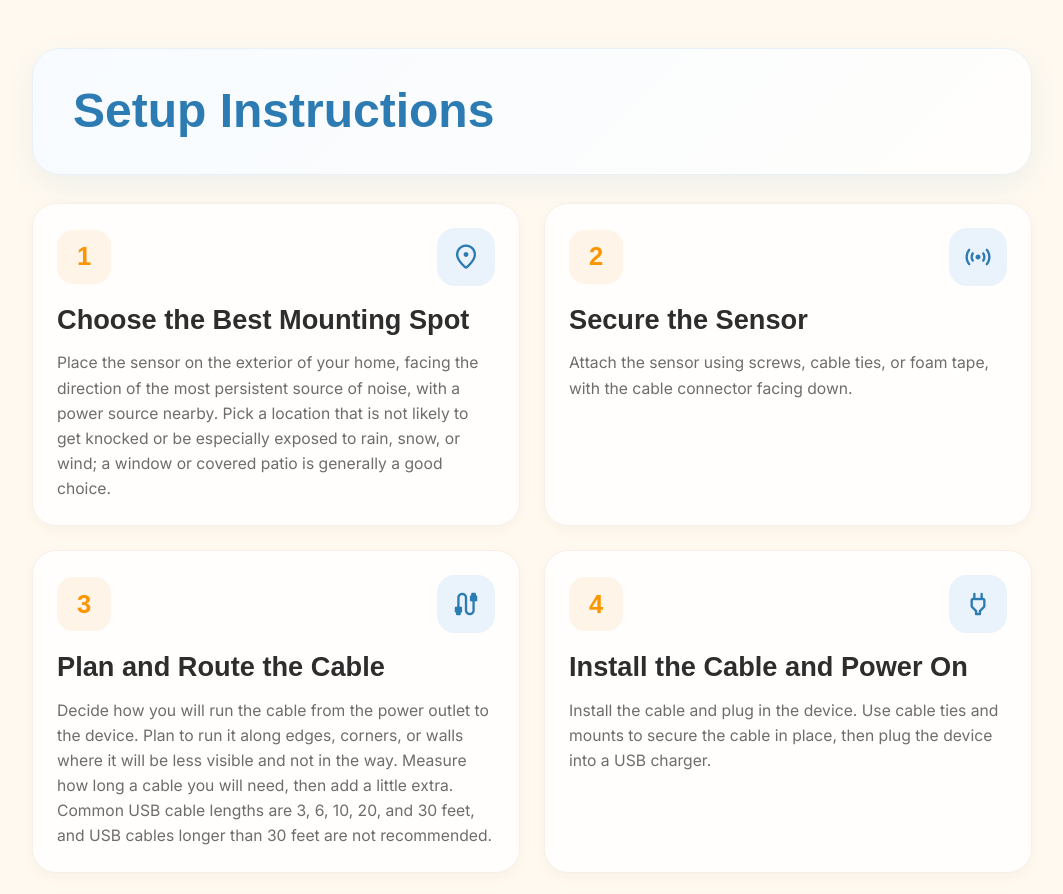
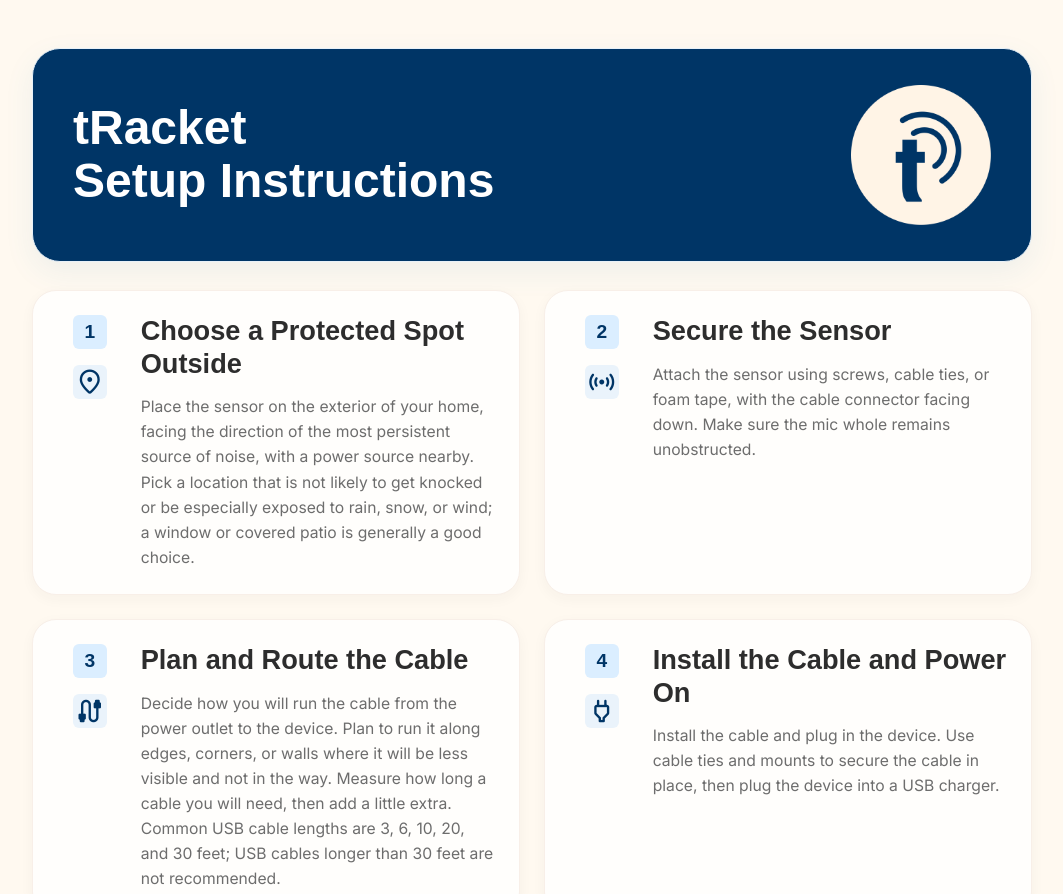
Before and after one commit to CivicTechTO/tRacket-strategy-design, a plain HTML site: page setup_guide/index.html in a window 1280 px wide. Shown: the top 894 px of the page, without its empty margins (108-1171 px from the left). Drawn offline with nearby package versions, Linux system fonts and the light colour scheme; a web font is replaced by a local one.

Commit message:
feat: adjust instructions and layout, add logo

```diff
--- a/setup_guide/index.html
+++ b/setup_guide/index.html
@@ -3,7 +3,7 @@
   <head>
     <meta charset="UTF-8" />
     <meta name="viewport" content="width=device-width, initial-scale=1.0" />
-    <title>Setup Instructions</title>
+    <title>tRacket Setup Instructions</title>
     <link rel="preconnect" href="https://fonts.googleapis.com" />
     <link rel="preconnect" href="https://fonts.gstatic.com" crossorigin />
     <link
@@ -18,7 +18,7 @@
       :root {
         --bg: #fff9f0;
         --surface: #fffefc;
-        --primary: #2c7bb2;
+        --primary: #003566;
         --secondary: #fb9500;
         --text: #2d2d2d;
         --muted: #6d6d6d;
@@ -44,7 +44,11 @@
       }
 
       .hero {
-        background: linear-gradient(135deg, #f7fbff, #fffefc);
+        display: flex;
+        align-items: center;
+        justify-content: space-between;
+        gap: 24px;
+        background: var(--primary);
         border: 1px solid #e8f1f8;
         border-radius: 28px;
         padding: 36px 40px;
@@ -56,7 +60,13 @@
         font-family: 'Familjen Grotesk', sans-serif;
         font-size: 3rem;
         line-height: 1.1;
-        color: var(--primary);
+        color: #fff;
+      }
+
+      .hero-logo {
+        width: 140px;
+        height: auto;
+        flex-shrink: 0;
       }
 
       .steps-grid {
@@ -67,6 +77,9 @@
       }
 
       .step-card {
+        display: grid;
+        grid-template-columns: 15% 1fr;
+        gap: 18px;
         background: var(--surface);
         border: 1px solid #f8efe8;
         border-radius: 24px;
@@ -74,37 +87,40 @@
         box-shadow: 0 4px 14px rgba(45, 45, 45, 0.04);
       }
 
-      .step-top {
+      .step-number-column {
         display: flex;
+        flex-direction: column;
         align-items: center;
-        justify-content: space-between;
         gap: 16px;
-        margin-bottom: 18px;
       }
 
       .step-number {
         display: inline-flex;
         align-items: center;
         justify-content: center;
-        width: 54px;
-        height: 54px;
-        border-radius: 16px;
-        background: #fff4e8;
-        color: var(--secondary);
+        width: 34px;
+        height: 34px;
+        border-radius: 6px;
+        background: #dbeeff;
+        color: var(--primary);
         font-family: 'Familjen Grotesk', sans-serif;
         font-weight: 700;
-        font-size: 1.6rem;
+        font-size: 1.2rem;
       }
 
       .step-icon {
         display: inline-flex;
         align-items: center;
         justify-content: center;
-        width: 58px;
-        height: 58px;
-        border-radius: 18px;
+        width: 34px;
+        height: 34px;
+        border-radius: 6px;
         background: #eaf3fb;
         color: var(--primary);
+      }
+
+      .step-content {
+        min-width: 0;
       }
 
       .material-symbols-rounded {
@@ -152,7 +168,8 @@
   <body>
     <main class="page">
       <section class="hero" aria-label="Setup instructions overview">
-        <h1>Setup Instructions</h1>
+        <h1>tRacket <br />Setup Instructions</h1>
+        <img class="hero-logo" src="logo.png" alt="tRacket logo" />
       </section>
 
       <section id="stepsContainer" class="steps-grid" aria-label="Setup steps"></section>
@@ -173,14 +190,16 @@
             const card = document.createElement('article');
             card.className = 'step-card';
             card.innerHTML = `
-              <div class="step-top">
+              <div class="step-number-column">
                 <span class="step-number">${step.number}</span>
                 <span class="step-icon" aria-hidden="true">
                   <span class="material-symbols-rounded">${step.icon}</span>
                 </span>
               </div>
-              <h2>${step.title}</h2>
-              <p>${step.description}</p>
+              <div class="step-content">
+                <h2>${step.title}</h2>
+                <p>${step.description}</p>
+              </div>
             `;
             container.appendChild(card);
           });
--- a/setup_guide/steps.json
+++ b/setup_guide/steps.json
@@ -2,7 +2,7 @@
   "steps": [
     {
       "number": 1,
-      "title": "Choose the Best Mounting Spot",
+      "title": "Choose a Protected Spot Outside",
       "icon": "place",
       "description": "Place the sensor on the exterior of your home, facing the direction of the most persistent source of noise, with a power source nearby. Pick a location that is not likely to get knocked or be especially exposed to rain, snow, or wind; a window or covered patio is generally a good choice."
     },
@@ -10,13 +10,13 @@
       "number": 2,
       "title": "Secure the Sensor",
       "icon": "sensors",
-      "description": "Attach the sensor using screws, cable ties, or foam tape, with the cable connector facing down."
+      "description": "Attach the sensor using screws, cable ties, or foam tape, with the cable connector facing down. Make sure the mic whole remains unobstructed."
     },
     {
       "number": 3,
       "title": "Plan and Route the Cable",
       "icon": "cable",
-      "description": "Decide how you will run the cable from the power outlet to the device. Plan to run it along edges, corners, or walls where it will be less visible and not in the way. Measure how long a cable you will need, then add a little extra. Common USB cable lengths are 3, 6, 10, 20, and 30 feet, and USB cables longer than 30 feet are not recommended."
+      "description": "Decide how you will run the cable from the power outlet to the device. Plan to run it along edges, corners, or walls where it will be less visible and not in the way. Measure how long a cable you will need, then add a little extra. Common USB cable lengths are 3, 6, 10, 20, and 30 feet; USB cables longer than 30 feet are not recommended."
     },
     {
       "number": 4,
```
Also changed, not shown: setup_guide/logo.png (added).
